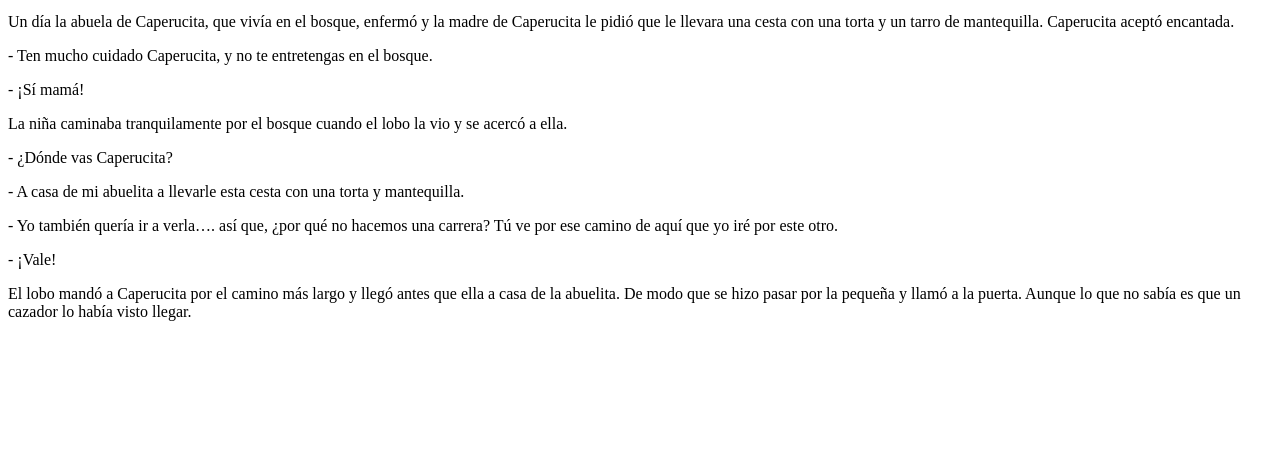
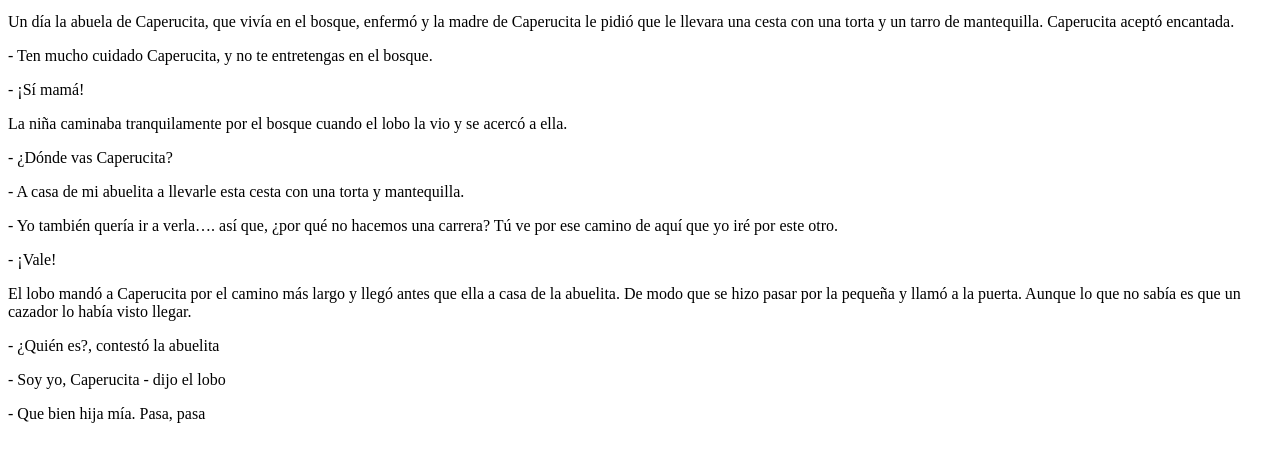
Before and after one commit to David-Navarro-Oliver/Practice-Git-Little-Red-Riding-Hood, a plain HTML site: page Caperucita Roja.html in a window 1280 px wide. Shown: the part 119-580 px from the top of the page. Drawn offline with Linux system fonts and the light colour scheme.

Commit message:
dialogue 3

```diff
--- a/Caperucita Roja.html
+++ b/Caperucita Roja.html
@@ -17,6 +17,8 @@
         <p>- Yo también quería ir a verla…. así que, ¿por qué no hacemos una carrera? Tú ve por ese camino de aquí que yo iré por este otro.</p>
         <p>- ¡Vale!</p>
         <p>El lobo mandó a Caperucita por el camino más largo y llegó antes que ella a casa de la abuelita. De modo que se hizo pasar por la pequeña y llamó a la puerta. Aunque lo que no sabía es que un cazador lo había visto llegar.</p>
-
+        <p>- ¿Quién es?, contestó la abuelita</p>
+        <p>- Soy yo, Caperucita - dijo el lobo</p>
+        <p>- Que bien hija mía. Pasa, pasa</p>
 </body>
 </html>
```
